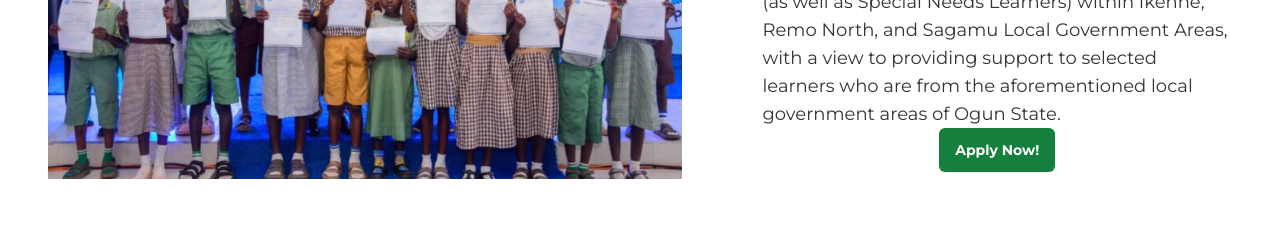
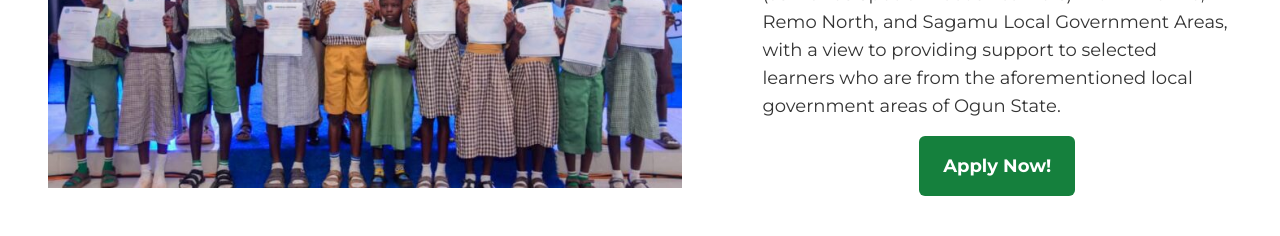
Before and after one commit to hamilak/gams, a React (Vite) app: page / in a window 1280 px wide. Shown: the part 1160-1396 px from the top of the page. Built offline with nearby package versions, Linux system fonts and the light colour scheme.

Commit message:
change css

```diff
--- a/src/components/About.jsx
+++ b/src/components/About.jsx
@@ -19,8 +19,8 @@ const About = () => {
                     </div>
                     <div className='w-full lg:w-1/2 leading-7'>
                         <p className='text-base md:text-lg mt-4'>His Excellency, Prince Dapo Abiodun CON the Executive Governor of Ogun State decided to initiate a special Scholarship Programme, in memory of his late son, Gbemiga Abiodun, for “indigent” learners of Public Primary and Secondary Schools, Technical College and Tertiary Institutions (as well as Special Needs Learners) within Ikenne, Remo North, and Sagamu Local Government Areas, with a view to providing support to selected learners who are from the aforementioned local government areas of Ogun State.</p>
-                        <div className='flex justify-center'>
-                            <button onClick={handleApply} className='font-bold px-4 py-2 rounded-md hover:bg-green-900 bg-green-700 text-white'>Apply Now!</button>
+                        <div className='flex justify-center mt-4'>
+                        <button onClick={handleApply} className='font-bold px-6 py-4 rounded-md hover:bg-green-900 bg-green-700 text-white text-lg'>Apply Now!</button>
                         </div>
 
                     </div>
```
